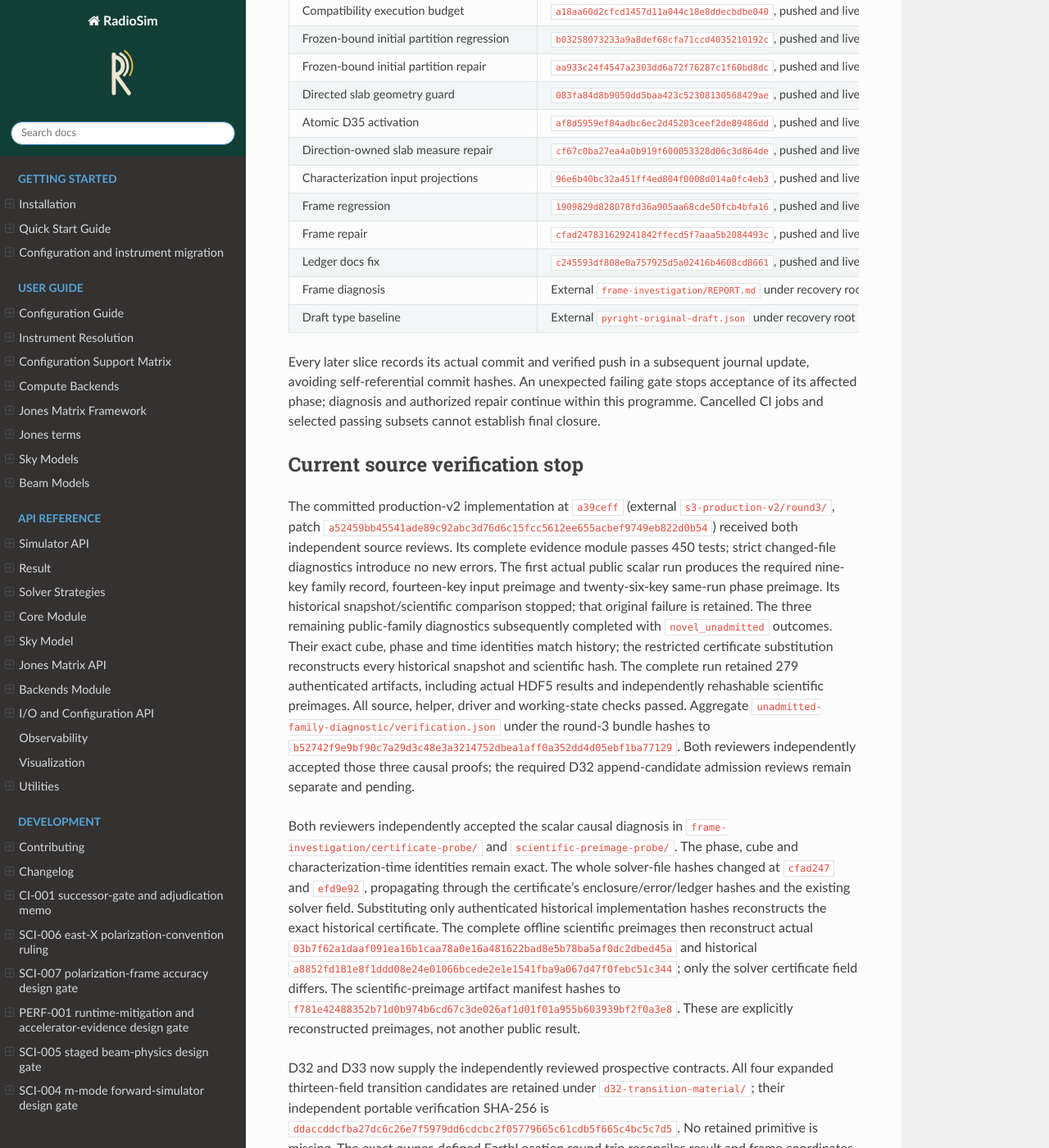
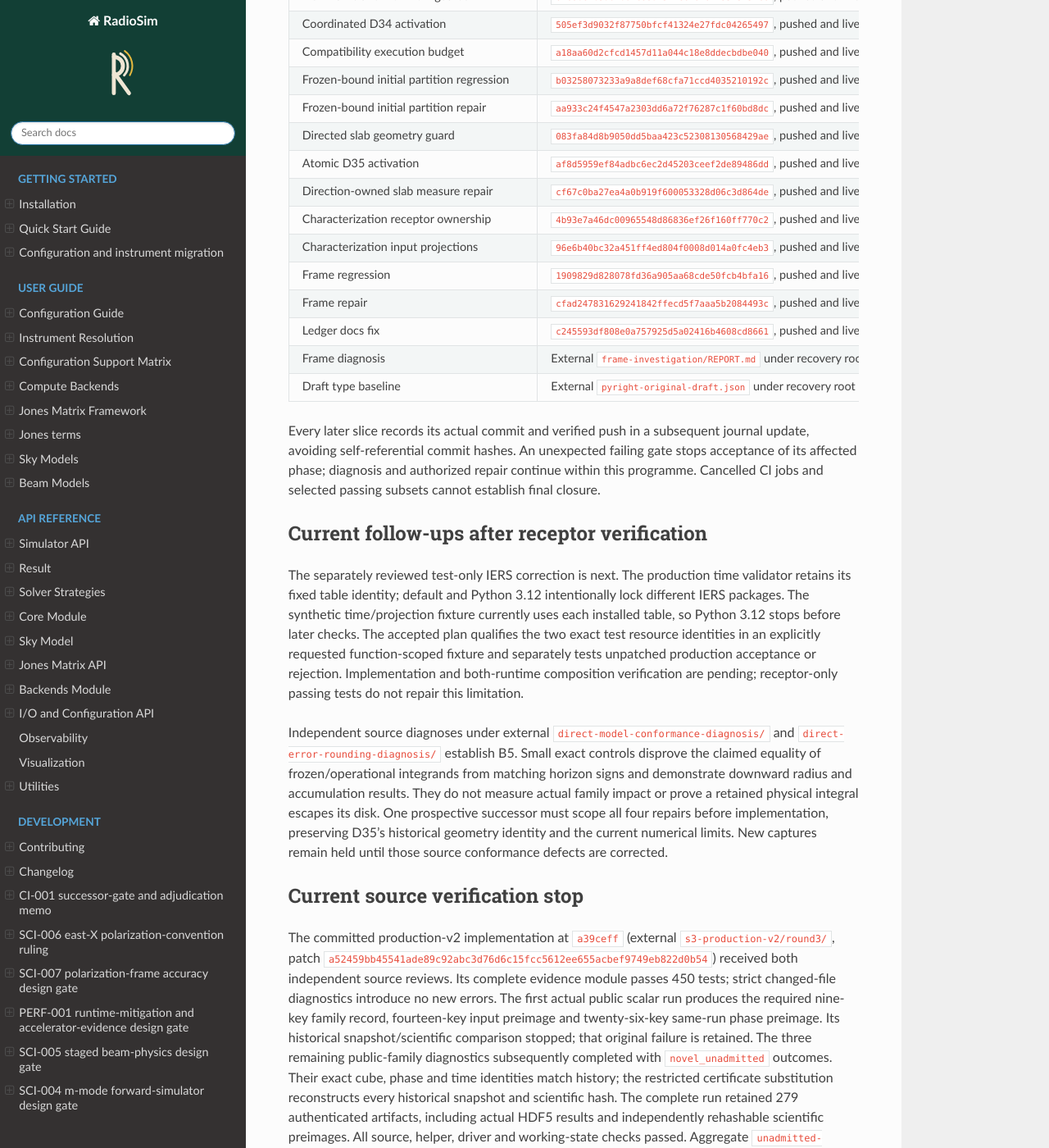
Before and after one commit to RRI-interferometry/RRIVis, a Sphinx documentation site: the page built from docs/development/completion_ledger.md, in a window 1280 px wide and 1400 px high, scrolled down 4739 px. Shown: the whole window at 82% size. Built offline with Sphinx 7.4.7 and the Read the Docs theme 3.1.0, drawn with Linux system fonts in a browser that asks for light colours; some of the changed text lies outside the part shown.

Commit message:
docs: record receptor verification and direct-cube gaps

```diff
--- a/docs/development/completion_ledger.md
+++ b/docs/development/completion_ledger.md
@@ -46,9 +46,10 @@ fixtures. No implementation is authored in another worktree.
 | A2 | D29 five-path candidate and original fingerprint R3 `a65c53a46e84f63c163c5ad15fba8645df33d1d2`; replacement-S3 overlaps two evidence paths | Integrate historical/current binding and oracle deltas by hunk; isolate exact historical imports; freeze terminal R | Exactly two expected failures and three controls at historical source; explicit source path, PYTHONNOUSERSITE=1 and verified radiosim.__file__; complete governed serial suite | Exact `567f9ac` replay and disjoint characterization partition pass; complete serial unit suite 7,618 passed, two existing platform skips; original 80 stopped-candidate hunks accounted for; primary source-hunk accounting advances with landed slices |
 | B1 | Failed CI at `cfc9b10`; frame certificate reports outside-slab horizon sign mismatches | Reproduce operational/frozen root/guard/slab issue with environment provenance; reviewed correction if contract changes; focused fix | Independent physics and numerical diagnosis; decisive regression with unchanged scientific budgets; serial and compatibility jobs | Repair pushed; 13 frame tests pass on both Python versions and all seven public integration tests pass on Python 3.12; final exact-SHA CI remains pending |
 | B2 | Failed CI reports SciPy intersphinx inventory ConnectTimeout | Inspect failed logs and current retrieval; bounded reliability fix if reproduced/justified | Clean warnings-as-errors Sphinx build; retain documentation validation | Fresh retrieval succeeded for all inventories; original CI ConnectTimeout remains an observed transient retrieval failure |
-| B3 | Section 12.1 requires frozen root bounds in the initial scan partition; the scanner at `786413f` omitted them and only checked the supplied list length | Reviewed finite successor grant, decisive boundary regression, exact-bound inclusion repair, fresh four-family measurements | Independent partition/evaluation checks with unchanged numerical budgets; distinguish measured cube changes from certificate changes; new admission relation requires review | Confirmed at `786413f`; D34 is reviewed and pushed at `90ef12e`, with exact edge authentication at `3563fa7`; guarded activation is pushed at `505ef3d` and the optional workflow entry at `a18aa60`; separate regression is pushed at `b032580` and the bounded numerical repair at `aa933c2`; 35 frame cases pass on both Python versions and all seven public integration tests pass; clean four-family measurements completed at `e7623fb`, with independent exact initial-union and centre-projection checks; all four terminal structures and historical scan reconstructions are verified, with scalar separately postvalidated after its preserved driver failure; certificate conformity, B4 correction and observation admission remain pending |
+| B3 | Section 12.1 requires frozen root bounds in the initial scan partition; the scanner at `786413f` omitted them and only checked the supplied list length | Reviewed finite successor grant, decisive boundary regression, exact-bound inclusion repair, fresh four-family measurements | Independent partition/evaluation checks with unchanged numerical budgets; distinguish measured cube changes from certificate changes; new admission relation requires review | Confirmed at `786413f`; D34 is reviewed and pushed at `90ef12e`, with exact edge authentication at `3563fa7`; guarded activation is pushed at `505ef3d` and the optional workflow entry at `a18aa60`; separate regression is pushed at `b032580` and the bounded numerical repair at `aa933c2`; 35 frame cases pass on both Python versions and all seven public integration tests pass; clean four-family measurements completed at `e7623fb`, with independent exact initial-union and centre-projection checks; all four terminal structures and historical scan reconstructions are verified, with scalar separately postvalidated after its preserved driver failure; B4 source correction is pushed; corrected measurements, certificate conformity and observation admission remain pending |
 | B4 | Independent D34 comparison found that `_pair_roots` returns radians which the certificate labels as turns and converts again; 1,280 root-pair rows per family also violate frozen-bound order | Prospective reviewed solver/history grant; exact direction-owned slab unions, one outward radian conversion, canonical owned indices and independent semantic checks | Nonzero causal unit, overlap, seam and order regressions; unchanged budgets; fresh clean-source captures and numerical admission | Source defect and four-family arithmetic independently confirmed; corrected statistic is 0.004604447903486282 rad versus recorded 0.028930599414858853, under the unchanged 0.1024-rad limit; D35 reviewed and pushed at `dd26e04`; causal regression pushed at `5790241` retains five intended failures and one passing control; historical D34/pending D35 preparation pushed at `368821d` passes 161 affected history cases; strict guard pushed at `083fa84`, atomic D35 activation at `af8d595` and the reviewed numerical repair at `cf67c0b`; 109 frame cases pass on each supported Python version; public numerical gates, fresh captures, conformity and admission remain pending; historical captures remain unchanged |
-| C1 | D25 production v2 contract, D31 runtime input anchor, D32 identity transitions and D33 lossless certificate storage; preserved draft has strict-schema and same-run-join defects | Account for every original hunk; corrected input manifests, runtime identity bridge, result records, evidence/schema, acceptance and hostile tests in coherent source commits | Path-independent reconstruction/relocation, semantic mutation and malformed-input rejection; exact nine-key production family and retained manifests; D34 authorizes thirteen modified paths plus four authenticated disposals, and one optional exact workflow path; guarded activation and the workflow entry are implemented | First S, runtime bridge, validated result accessor and current-A topology pushed and independently reviewed; production-v2 factory pushed at a39ceff passes 450 evidence tests and produces the required records for all four actual public families; D32 and D33 designs are pushed; D35 at `dd26e04` is executable current authority through `af8d595`; D34 remains explicit historical frame/workflow authority and D33 retains its historical role; input14/phase26 outer projections and source/time/scientific-buffer joins pushed at `96e6b40`; nested physical semantics, portable transition validation and observation admission remain pending; generation stays closed |
+| B5 | Sections 4.2/12.1 require independent operational direct integrands/classifications and outward ambiguous-error arithmetic; source at `bd70960` substitutes frozen kernels/classes and uses ordinary radius multiplication/accumulation | One prospective reviewed successor scope for the four confirmed direct-owner defects; separate causal controls, exact source/guard activation, corrected model and error semantics | Independent model-owner and displaced-root controls; exact-rational radius/accumulation witnesses; unchanged budgets; both runtimes, fresh captures and complete conformity before admission | Four source conformance defects independently confirmed; actual four-family numerical impact remains unmeasured; successor scope is being reviewed, with no production repair yet |
+| C1 | D25 production v2 contract, D31 runtime input anchor, D32 identity transitions and D33 lossless certificate storage; preserved draft has strict-schema and same-run-join defects | Account for every original hunk; corrected input manifests, runtime identity bridge, result records, evidence/schema, acceptance and hostile tests in coherent source commits | Path-independent reconstruction/relocation, semantic mutation and malformed-input rejection; exact nine-key production family and retained manifests; D34 authorizes thirteen modified paths plus four authenticated disposals, and one optional exact workflow path; guarded activation and the workflow entry are implemented | First S, runtime bridge, validated result accessor and current-A topology pushed and independently reviewed; production-v2 factory pushed at a39ceff passes 450 evidence tests and produces the required records for all four actual public families; D32 and D33 designs are pushed; D35 at `dd26e04` is executable current authority through `af8d595`; D34 remains explicit historical frame/workflow authority and D33 retains its historical role; input14/phase26 outer projections and source/time/scientific-buffer joins pushed at `96e6b40`; receptor native-float, angle, family and ordered antenna joins pushed at `4b93e7a`; remaining nested physical semantics, portable transition validation and observation admission remain pending; generation stays closed |
 | C2 | SCI-004 M3 Sections 10–14; four rejected-artifact deletions and six null sentinels | Complete replacement source range; authenticate disposal; generate new evidence from clean exact terminal source tip; separate E and A commits | HDF5/bounded reads, summary, UVFITS/MS read-back, full correlations/time/solver/provenance; all families; retained non-gating performance; fresh independent manual/numerical/schema acceptance | All six approval sentinels are committed literal None; four rejected artifacts remain unchanged; disposal follows completed source logic |
 | D1 | SCI-004 Sections 7/9/15; public solver currently rejects HEALPix/hybrid and non-scalar beams; accepted SCI-005 beam contracts remain authoritative | Reviewed successor public support contract; integrate point/HEALPix/hybrid full Stokes; stationary squint and applicable full-efield support through canonical BeamSystem/Jones | Public API and CLI tests; dense/sparse pixel measure, frequencies, tangent/receptor frames, component provenance; common direct oracle and two-tier predicates | Inventory underway; successor contract before implementation |
 | D2 | SCI-004 Section 9 defers public backend routing; current dense public path is NumPy | Route dense contraction/synthesis through requested backend; enforce real precision/x64; stream budgeted transfer blocks; implement canonical worker scheduling | Public NumPy/JAX/Dask parity, precision rejection, allocation-before-budget rejection, scheduling instrumentation and worker invariance; independent computational review | Pending D1 contract |
@@ -174,6 +175,7 @@ but its fingerprint-row schema did not. New tests receive separate accounting.
 | Directed slab geometry guard | `083fa84d8b9050dd5baa423c52308130568429ae`, pushed and live remote verified | Both independent reviews ACCEPT; 27 controls pass on each supported Python version; strict 281 unchanged. Complete native AST states are explicitly qualified for Python 3.11/3.12; original bridge and other owners remain exact. Utility was initially unwired |
 | Atomic D35 activation | `af8d5959ef84adbc6ec2d45203ceef2de89486dd`, pushed and live remote verified | Both independent round2 source reviews ACCEPT, with separate final gate authentication: full history 360, dependency 152, evidence 1,172 plus seven existing future-E skips; Python 3.12 activation 26 pass. Strict 756 unchanged. Five owners change atomically; complete source requires the approved repaired geometry and actual separate causal ancestry. Original round1 gate failure and reviews remain preserved |
 | Direction-owned slab measure repair | `cf67c0ba27ea4a0b919f600053328d06c3d864de`, pushed and live remote verified | Exact dual-reviewed two-path patch `d5035e4957fe4bbd0bbcaeb1f1693d0d2ae140e93677f41c3473d56a16f82772`; 109 frame cases pass on both Python versions, including the five original causal failures. Scoped strict diagnostics fall from 120 to 118 with no additions. Exact Fraction unions stay in turns, per-direction ownership and canonical index order hold, and unchanged assembly converts outward once. Public integration, fresh measurements and scientific admission remain separate |
+| Characterization receptor ownership | `4b93e7a46dc00965548d86836ef26f160ff770c2`, pushed and live remote verified | Both independent round2 source reviews ACCEPT; full serial E 1,248 passed with seven existing future-E skips in 674.04s, 25 affected controls pass on each Python version, strict 367 unchanged. Exact native floats, closed receptor schemas, ordered antenna joins, signed-zero-sensitive angle rules and four-family restrictions; reduced runtime digest remains carried, not reconstructed. Original integer-zero REJECT and interrupted run preserved; Python 3.12 full time/projection correction remains separate |
 | Characterization input projections | `96e6b40bc32a451ff4ed804f0008d014a0fc4eb3`, pushed and live remote verified | Both independent round2 reviews ACCEPT; full serial E 1,169 passed with seven future-E skips in 483.84s, 107 focused and 124 dependency controls pass, strict 367 unchanged. Exact input14/phase26 outer schemas, content projections, source/solver/time joins and frequency/correlation/three-time-buffer bit checks; nested physical semantics, generation and admission remain separate. Original test-causality REJECT retained; repaired extra-key controls fail decisively when their guards are disabled |
 | Frame regression | `1909829d828078fd36a905aa68cde50fcb4bfa16`, pushed and live remote verified | Two controlled expected-red assertions under each Python version: mismatch count 1, not 0; no collection/import failure |
 | Frame repair | `cfad247831629241842ffecd5f7aaa5b2084493c`, pushed and live remote verified | Both independent reviewers ACCEPT frozen full test/source patch `231f48c6d0d4bae419bb0cba0091813c928be40e3100713754c3a7c5904e00cb`; 13 frame tests pass in each environment; 7 public Python-3.12 integration tests pass in 741.40s; solver strict diagnostics remain 78 with no added diagnostic |
@@ -186,6 +188,26 @@ journal update, avoiding self-referential commit hashes. An unexpected failing
 gate stops acceptance of its affected phase; diagnosis and authorized repair
 continue within this programme. Cancelled CI jobs and selected passing subsets
 cannot establish final closure.
+
+## Current follow-ups after receptor verification
+
+The separately reviewed test-only IERS correction is next. The production time
+validator retains its fixed table identity; default and Python 3.12 intentionally
+lock different IERS packages. The synthetic time/projection fixture currently
+uses each installed table, so Python 3.12 stops before later checks. The accepted
+plan qualifies the two exact test resource identities in an explicitly requested
+function-scoped fixture and separately tests unpatched production acceptance or
+rejection. Implementation and both-runtime composition verification are pending;
+receptor-only passing tests do not repair this limitation.
+
+Independent source diagnoses under external `direct-model-conformance-diagnosis/`
+and `direct-error-rounding-diagnosis/` establish B5. Small exact controls disprove
+the claimed equality of frozen/operational integrands from matching horizon signs
+and demonstrate downward radius and accumulation results. They do not measure
+actual family impact or prove a retained physical integral escapes its disk.
+One prospective successor must scope all four repairs before implementation,
+preserving D35's historical geometry identity and the current numerical limits.
+New captures remain held until those source conformance defects are corrected.
 
 ## Current source verification stop
 
```
